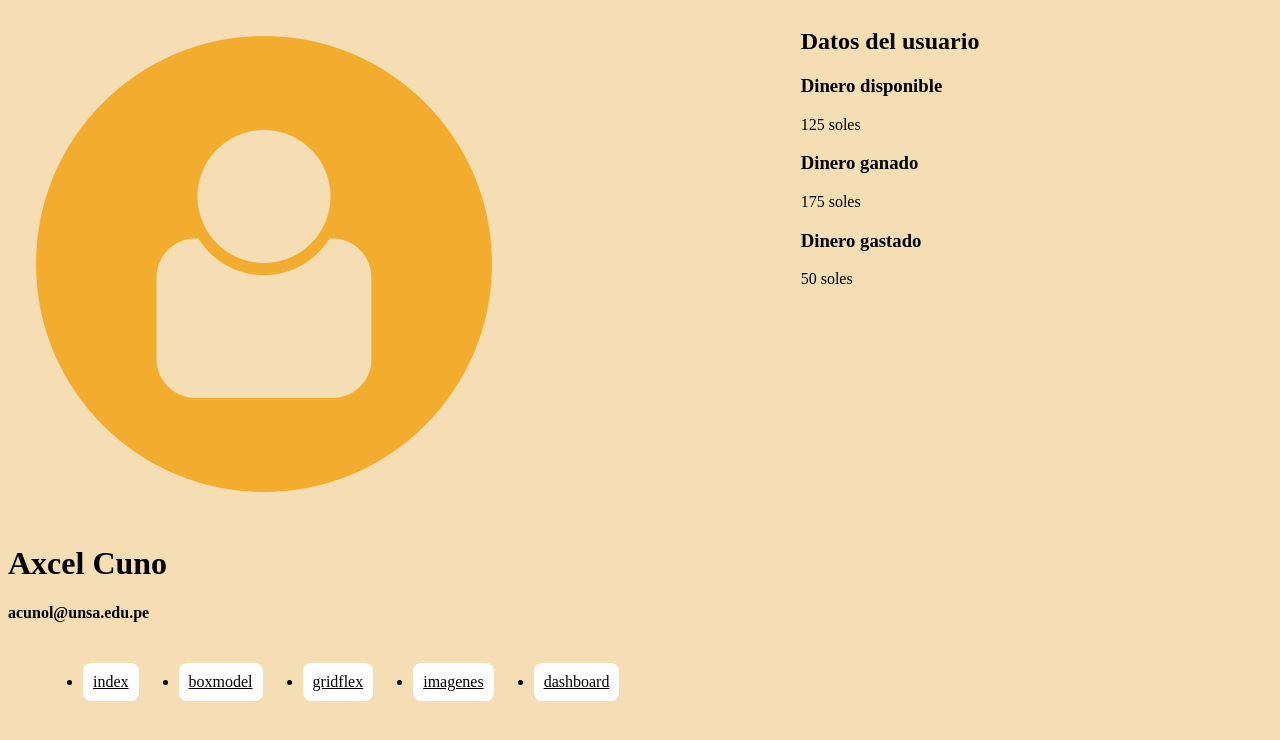
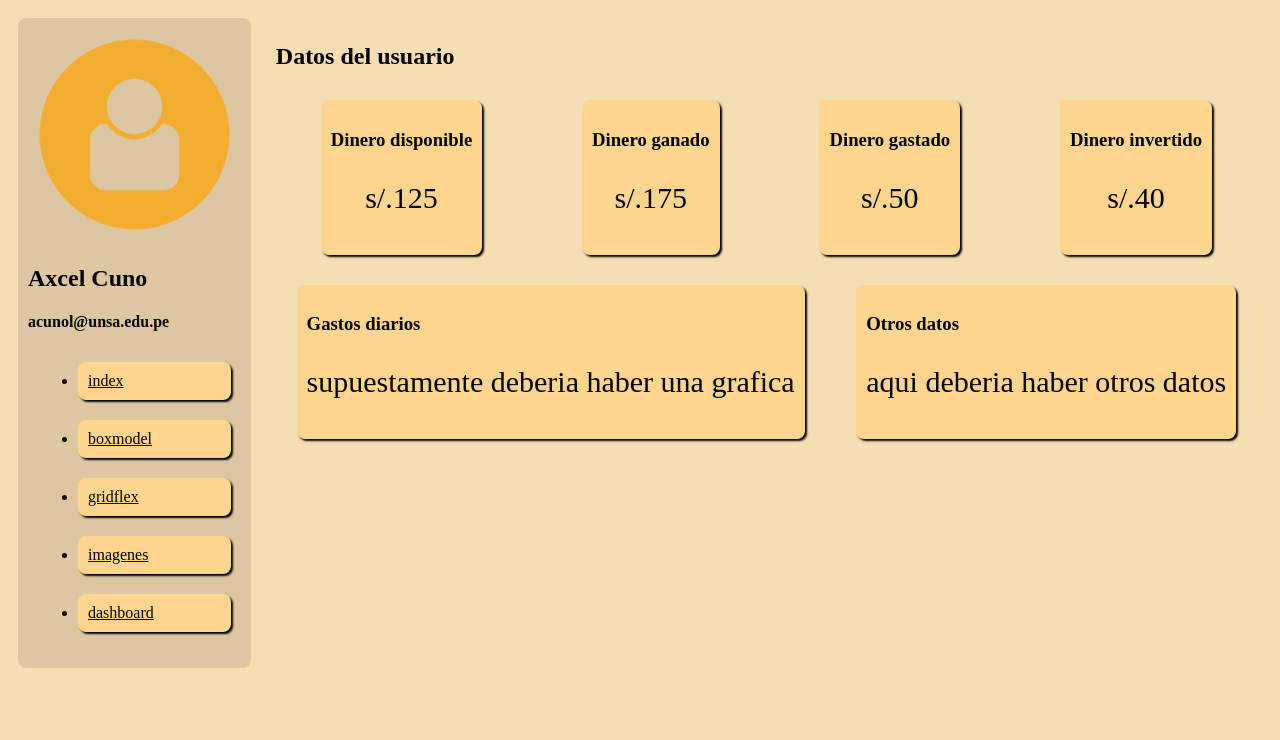
Before and after one commit to Axcel-Jesus/laboratorio09IDweb, a plain HTML site: page dashboard.html in a window 1280 px wide. Drawn offline with Linux system fonts and the light colour scheme.

Commit message:
finalizado

```diff
--- a/dashboard.css
+++ b/dashboard.css
@@ -1,15 +1,62 @@
+body{
+    background-color: wheat;
+}
+
 main{
     display: grid;
-    grid-column: 20% 40% 40%;
-    grid-row: auto;
+    grid-template-columns: 20% 80%;
 }
-sidebar{
+aside{
     grid-column-start: 1;
-    grid-column-end: 1;
+    grid-column-end: 2;
+    background-color: black;
+    background-color: rgba(0, 0, 0, 0.1);
+    border-radius: 8px;
+    padding: 10px;
+    margin: 10px;
+}
+img{
+    width: 100%;
+}
+ul{
+    display: flex;
+    flex-direction: column;
+    justify-content: space-around;
+}
+li{
+    background-color: rgb(252, 214, 143);
+    border-radius: 8px;
+    box-shadow: 2px 2px 2px rgb(0, 0, 0);
+    padding: 10px;
+    margin: 10px;
+}
+a{
+    color : black;
 }
 .contenedor{
-    display: flexbox;
-    align-items: center;
     grid-column-start: 2;
-    grid-column-end: 4;
+    grid-column-end: 3;
+    margin: 15px;
+    flex-direction: column;
+    justify-content: space-around;
 }
+.datos{
+    background-color: rgb(252, 214, 143);
+    border-radius: 8px;
+    box-shadow: 2px 2px 2px rgb(0, 0, 0);
+    padding: 10px;
+    margin: 10px;
+}
+.tarjetas{
+    display: flex;
+    justify-content: space-around;
+    flex-wrap: wrap;
+    gap: 10px;
+}
+p{
+    font-size: 30px;
+    text-align: center;
+}
+.grafica{
+
+}
--- a/dashboard.html
+++ b/dashboard.html
@@ -4,12 +4,11 @@
     <meta charset="UTF-8">
     <meta name="viewport" content="width=device-width, initial-scale=1.0">
     <title>Document</title>
-    <link rel="stylesheet" href="nav.css">
     <link rel="stylesheet" href="dashboard.css">
 </head>
 <body>
     <main>
-        <sidebar>
+        <aside>
             <img src="usuario.png">
             <header><h1>Axcel Cuno</h1></header>
             <h4>acunol@unsa.edu.pe</h4>
@@ -20,21 +19,36 @@
                 <li><a href="imagenes.html">imagenes</a></li>
                 <li><a href="dashboard.html">dashboard</a></li>
             </ul>
-        </sidebar>
+        </aside>
         <article class="contenedor">
             <header><h2>Datos del usuario</h2></header>
-            <article>
-                <h3>Dinero disponible</h3>
-                <p class="numeros">125 soles</p>
+            <article class="tarjetas">
+                <article class="datos">
+                    <h3>Dinero disponible</h3>
+                    <p class="numeros">s/.125</p>
+                </article>
+                <article class="datos">
+                    <h3>Dinero ganado</h3>
+                    <p class="numeros">s/.175</p>
+                </article>
+                <article class="datos">
+                    <h3>Dinero gastado</h3>
+                    <p class="numeros">s/.50</p>
+                </article>
+                <article class="datos">
+                    <h3>Dinero invertido</h3>
+                    <p class="numeros">s/.40</p>
+                </article>
+                <article class="datos">
+                    <h3>Gastos diarios</h3>
+                    <p class="numeros">supuestamente deberia haber una grafica</p>
+                </article>
+                <article class="datos">
+                    <h3>Otros datos</h3>
+                    <p class="numeros">aqui deberia haber otros datos</p>
+                </article>
             </article>
-            <article>
-                <h3>Dinero ganado</h3>
-                <p class="numeros">175 soles</p>
-            </article>
-            <article>
-                <h3>Dinero gastado</h3>
-                <p class="numeros">50 soles</p>
-            </article>
+
         </article>
     </main>
 
```
